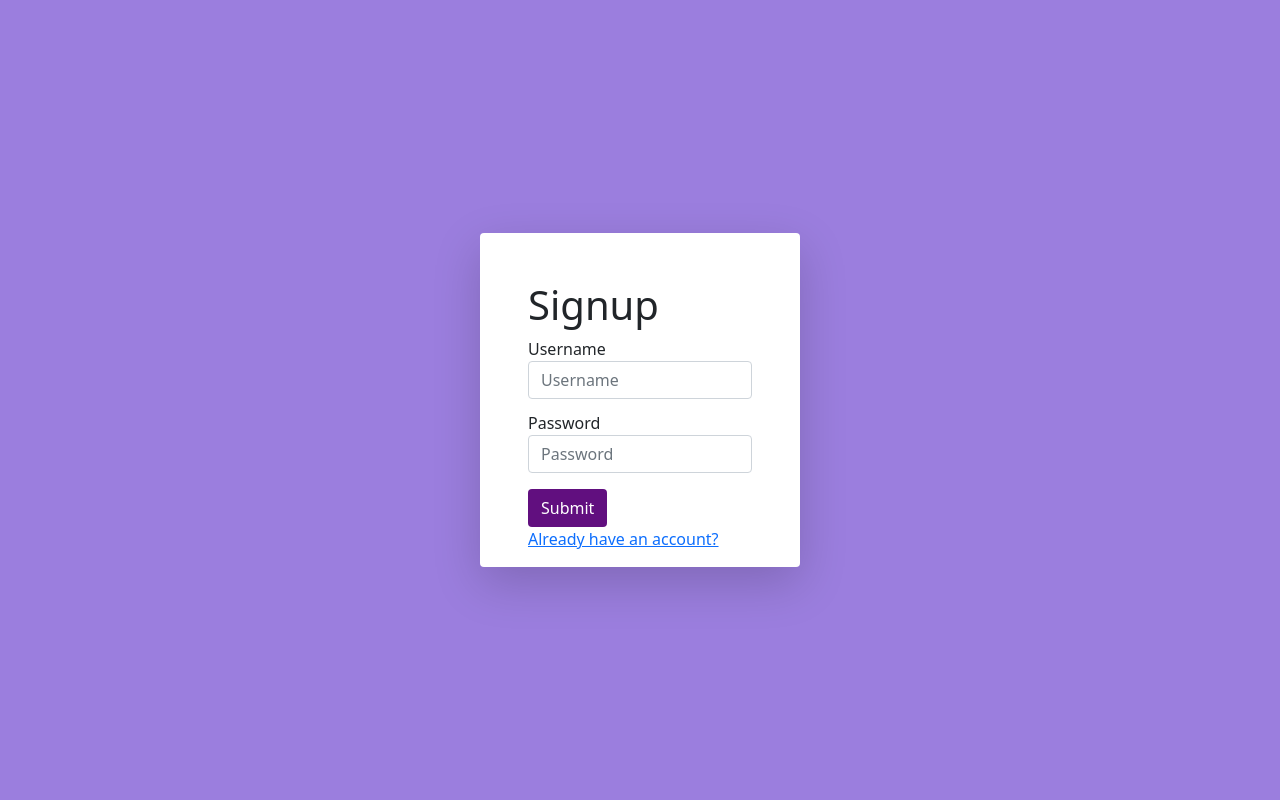
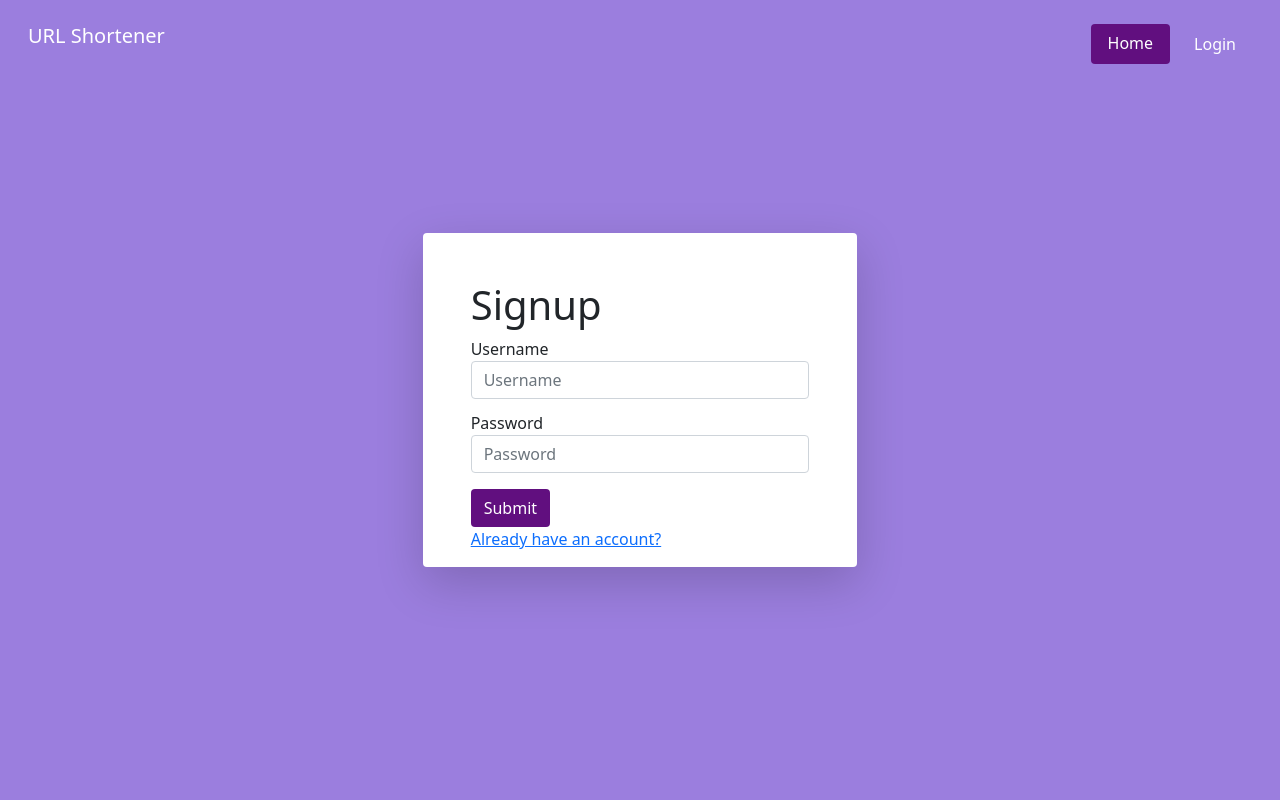
Before and after one commit to jai-saw/URL-Shortener, a Flask app: page /register/ in a window 1280 px wide. Run offline with Flask 2, Linux system fonts and the light colour scheme.

Commit message:
Fix styles

```diff
--- /dev/null
+++ b/url_shortener/static/styles.css
@@ -0,0 +1,3 @@
+body {
+    background-color: #9B7EDE;
+}
--- a/url_shortener/templates/auth/login.html
+++ b/url_shortener/templates/auth/login.html
@@ -1,9 +1,9 @@
 {% extends "base.html" %}
 
 {% block content %}
-    <div class="container-flex vh-100" style="background-color: #9B7EDE">
-        <div class="d-flex align-items-center justify-content-center vh-100">
-            <div class="p-5 pb-3 bg-white shadow-lg rounded w-25">
+    <div class="container-flex vh-100">
+        <div class="d-flex align-items-center justify-content-center vh-100 row">
+            <div class="p-5 pb-3 bg-white shadow-lg rounded col-sm-4 col-12">
                 {% with messages = get_flashed_messages(with_categories=true) %}
                     {% if messages %}
                         {% for category, message in messages %}
--- a/url_shortener/templates/auth/signup.html
+++ b/url_shortener/templates/auth/signup.html
@@ -1,9 +1,9 @@
 {% extends "base.html" %}
 
 {% block content %}
-    <div class="container-flex vh-100" style="background-color: #9B7EDE">
-        <div class="d-flex align-items-center justify-content-center vh-100">
-            <div class="p-5 pb-3 bg-white shadow-lg rounded w-25">
+    <div class="container-flex vh-100">
+        <div class="d-flex align-items-center justify-content-center vh-100 row">
+            <div class="p-5 pb-3 bg-white shadow-lg rounded col-sm-4 col-12">
                 {% with messages = get_flashed_messages(with_categories=true) %}
                     {% if messages %}
                         {% for category, message in messages %}
--- a/url_shortener/templates/base.html
+++ b/url_shortener/templates/base.html
@@ -7,9 +7,13 @@
     <title>URL Shortener</title>
     <link href="https://cdn.jsdelivr.net/npm/bootstrap@5.0.2/dist/css/bootstrap.min.css" rel="stylesheet"
           integrity="sha384-EVSTQN3/azprG1Anm3QDgpJLIm9Nao0Yz1ztcQTwFspd3yD65VohhpuuCOmLASjC" crossorigin="anonymous">
+
+    <link rel="stylesheet" type="text/css" href="{{ url_for('static', filename='styles.css') }}">
 </head>
 
 <body>
+{% include "partials/nav.html" %}
+
 {% block content %}
 {% endblock %}
 <script src="https://cdn.jsdelivr.net/npm/bootstrap@5.0.2/dist/js/bootstrap.bundle.min.js"
--- a/url_shortener/templates/main/index.html
+++ b/url_shortener/templates/main/index.html
@@ -1,7 +1,7 @@
 {% extends "base.html" %}
 
 {% block content %}
-    <div class="container-flex vh-100" style="background-color: #9B7EDE">
+    <div class="container-flex vh-100">
         <div class="d-flex align-items-center justify-content-center vh-100">
             <div class="p-5 bg-white shadow-lg rounded" style="min-width: 25%">
                 {% with messages = get_flashed_messages(with_categories=true) %}
--- /dev/null
+++ b/url_shortener/templates/partials/nav.html
@@ -0,0 +1,14 @@
+<nav class="navbar navbar-expand-sm fixed-top p-3">
+    <div class="container-fluid">
+        <p class="navbar-brand text-white">URL Shortener</p>
+        <div class="navbar-nav justify-content-end">
+            <a class="btn btn-md mx-2 px-3 text-white" href="{{ url_for('main.index') }}"
+               style="background-color: #610F7F">Home</a>
+            {% if current_user.is_authenticated %}
+                <a class="nav-link text-white mx-2" href="{{ url_for('auth.logout') }}">Logout</a>
+            {% else %}
+                <a class="nav-link text-white mx-2" href="{{ url_for('auth.login') }}">Login</a>
+            {% endif %}
+        </div>
+    </div>
+</nav>
```
